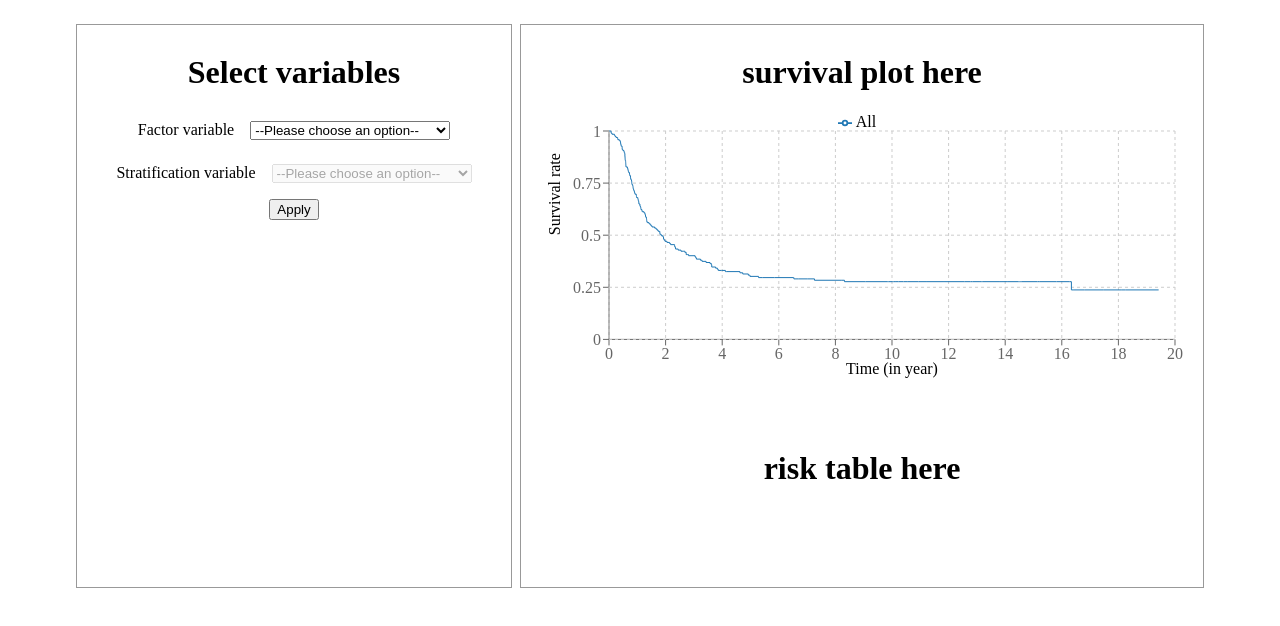
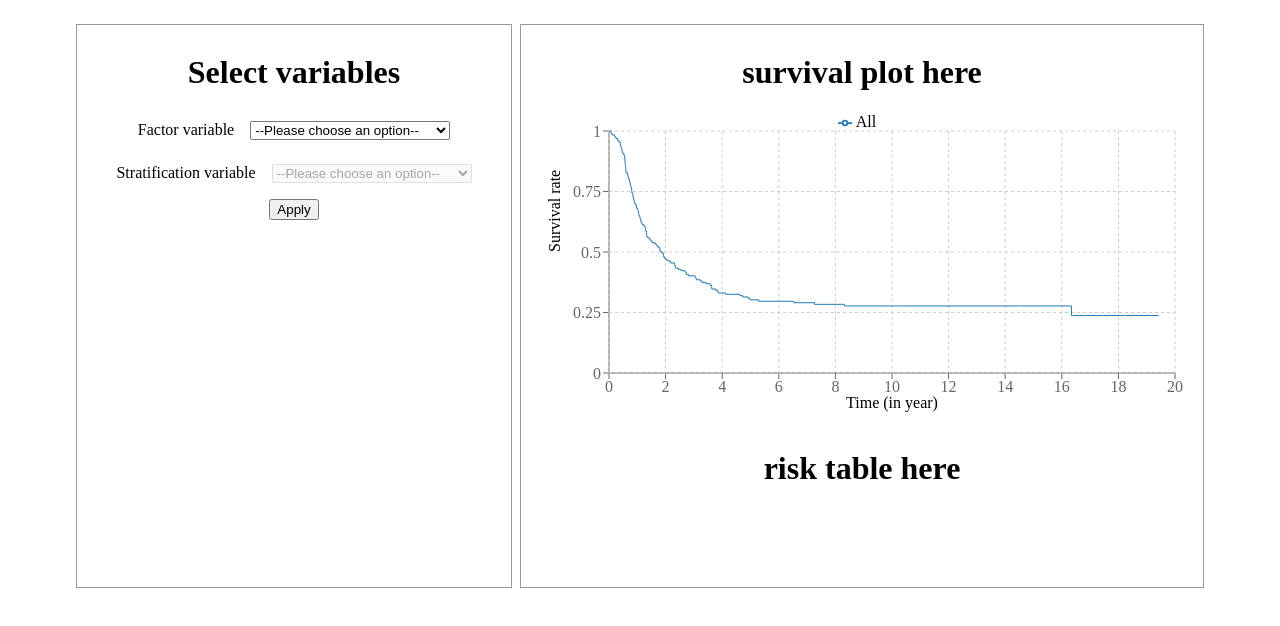
Before and after one commit to bobaekang/poc-survival-react-component, a React (Create React App) app: page / in a window 1280 px wide. Both pictures are taken after a click on the button "Apply". Shown: the top 626 px of the page. Built offline with nearby package versions, Linux system fonts and the light colour scheme.

Commit message:
Use default aspect prop for ResponseContainer

```diff
--- a/src/SurvivalAnalysis/SurvivalPlot.jsx
+++ b/src/SurvivalAnalysis/SurvivalPlot.jsx
@@ -26,7 +26,7 @@ const styles = {
 }
 
 const Plot = ({ data }) => (
-  <ResponsiveContainer aspect={2.5} height={300}>
+  <ResponsiveContainer height={300}>
     <LineChart margin={{ left: 20, bottom: 10, right: 20 }}>
       <XAxis
         dataKey="time"
```
